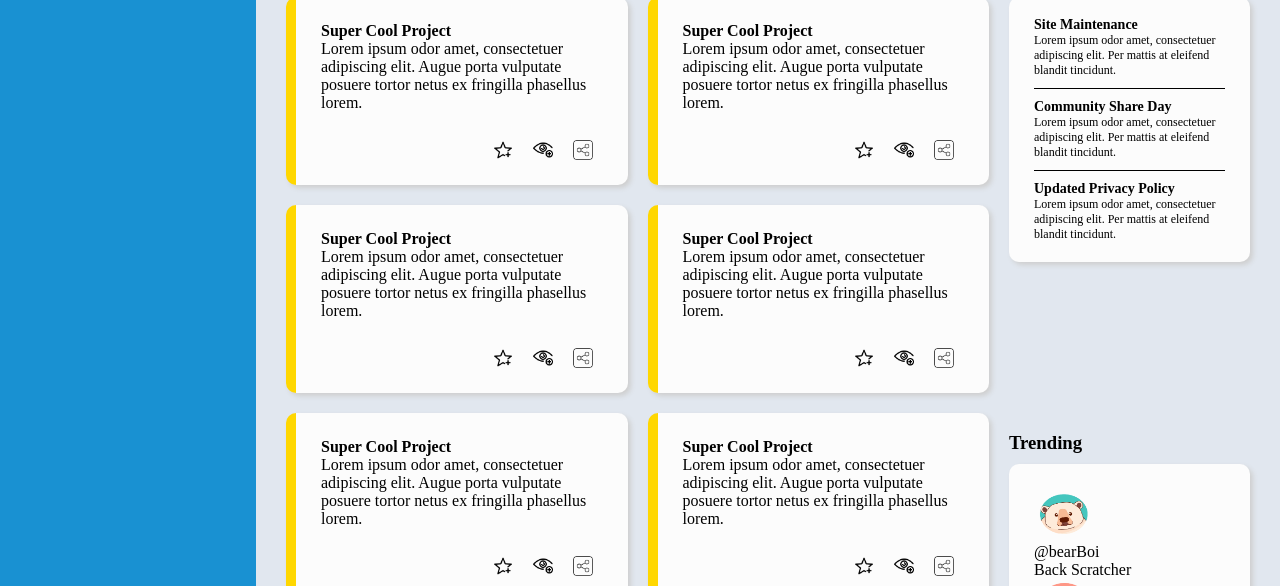
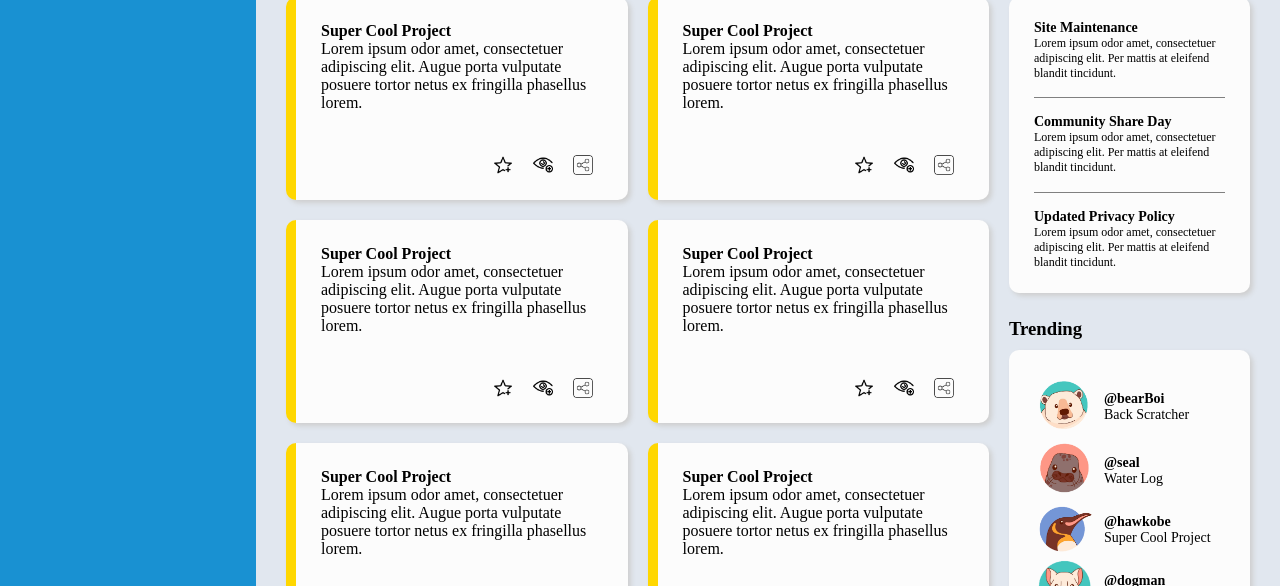
Before and after one commit to hawkobe/dashboard, a plain HTML site: page index.html in a window 1280 px wide. Shown: the part 198-784 px from the top of the page. Drawn offline with Linux system fonts and the light colour scheme.

Commit message:
style for announcement card to work with grid. got grid to expand correctly for main content -> projects

```diff
--- a/styles.css
+++ b/styles.css
@@ -13,7 +13,8 @@
   --main-background: hsl(214, 32%, 91%);
 }
 
-.container > div {
+.header,
+.sidebar {
   padding: 0 30px;
 }
 
@@ -57,12 +58,18 @@
 }
 
 .avatar img {
+  height: 60px;
+  width: 60px;
+}
+
+img[src$="penguin.png"] {
   height: 50px;
   width: 60px;
 }
 
 .user-name,
-.profile-greeting p {
+.profile-greeting p,
+.user-project p:first-of-type {
   font-weight: bold;
 }
 
@@ -103,6 +110,7 @@
   display: grid;
   grid-template-columns: 3fr 1fr;
   grid-template-rows: repeat(2, 1fr);
+  padding: 0 30px 30px 30px;
 }
 
 h3.main-title {
@@ -112,13 +120,14 @@
 .left-main-area {
   grid-row: 1 / span 2;
   padding-right: 20px;
+  display: grid;
+  grid-template-rows: auto 1fr;
 }
-
 
 .projects {
   display: grid;
   gap: 20px;
-  grid-template-columns: repeat(auto-fit, minmax(300px, 1fr));
+  grid-template-columns: repeat(auto-fit, minmax(250px, 1fr));
 }
 
 [class$="-card"] {
@@ -130,15 +139,14 @@
 
 .project-card {
   border-left: 10px solid gold;
-}
-
-.project-card p {
-  height: 90px;
+  display: grid;
+  grid-template-rows: auto 1fr auto;
 }
 
 .card-actions {
   display: flex;
   justify-content: right;
+  padding-top: 10px;
 }
 
 .card-actions img {
@@ -147,19 +155,29 @@
   padding: 10px 10px 0 10px;
 }
 
-.announcement-card {
-  padding: 10px 25px;
+.upper-right-main,
+.lower-right-main {
+  display: grid;
+  grid-template-rows: auto 1fr;
 }
 
-.announcement-card h4 {
+.announcement-card {
+  padding: 15px 25px;
+  display: grid;
+  align-items: center;
+}
+
+.announcement-card h4,
+.trending-card p  {
   font-size: 14px;
-  padding-top: 10px;
+}
+
+.announcement-card .border {
+  border-top: 1px solid gray;
 }
 
 .announcement-card p {
   font-size: 12px;
-  padding-bottom: 10px;
-  border-bottom: 1px solid black;
 }
 
 .announcement-card div:last-child p {
@@ -170,3 +188,9 @@
   grid-column: 2;
   grid-row: 2;
 }
+
+.user-profile {
+  display: flex;
+  align-items: center;
+  gap: 10px;
+}
```
